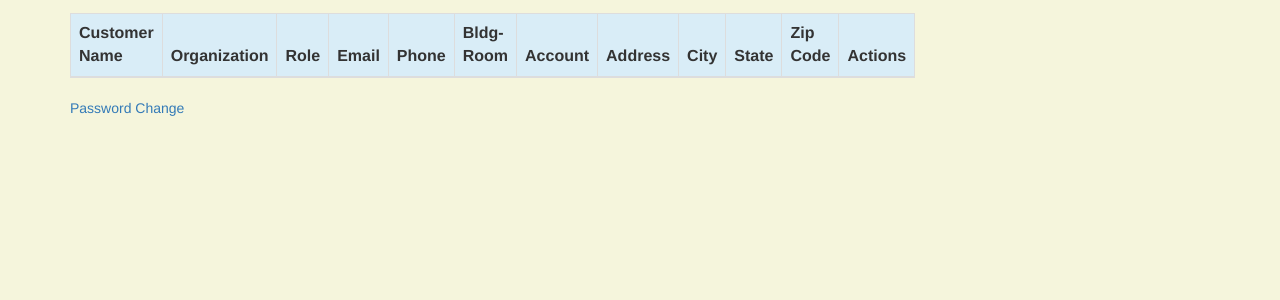
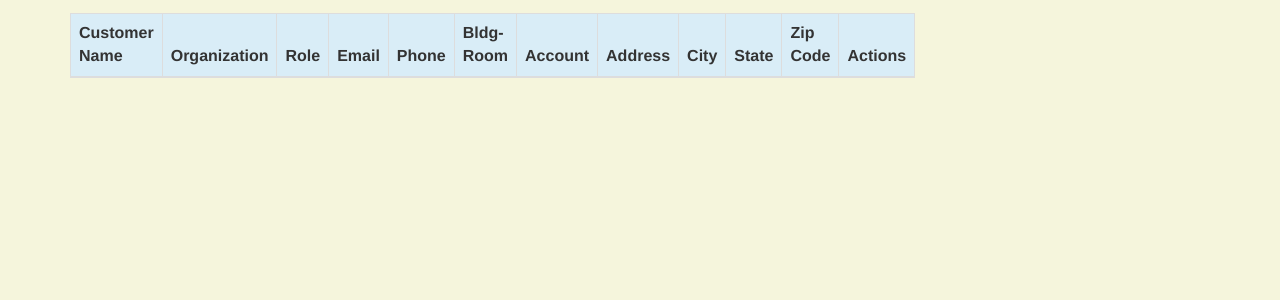
Before and after one commit to DevashishNeupane/Blog2, a Django app: page /customer_list in a window 1280 px wide. Shown: the part 235-535 px from the top of the page. Run offline with Django 3.2, Linux system fonts and the light colour scheme; the visitor is signed in with stand-in values (Sample User, id 1); data that the repository does not hold is empty; some libraries are stand-ins or nearby versions.

Commit message:
Update customer_list.html

```diff
--- a/crm/templates/crm/customer_list.html
+++ b/crm/templates/crm/customer_list.html
@@ -79,6 +79,6 @@
     </div>
     </body>
 
-    <a href="{% url 'password_change' %}">Password Change</a>
+
     </html>
 {% endblock %}
```
